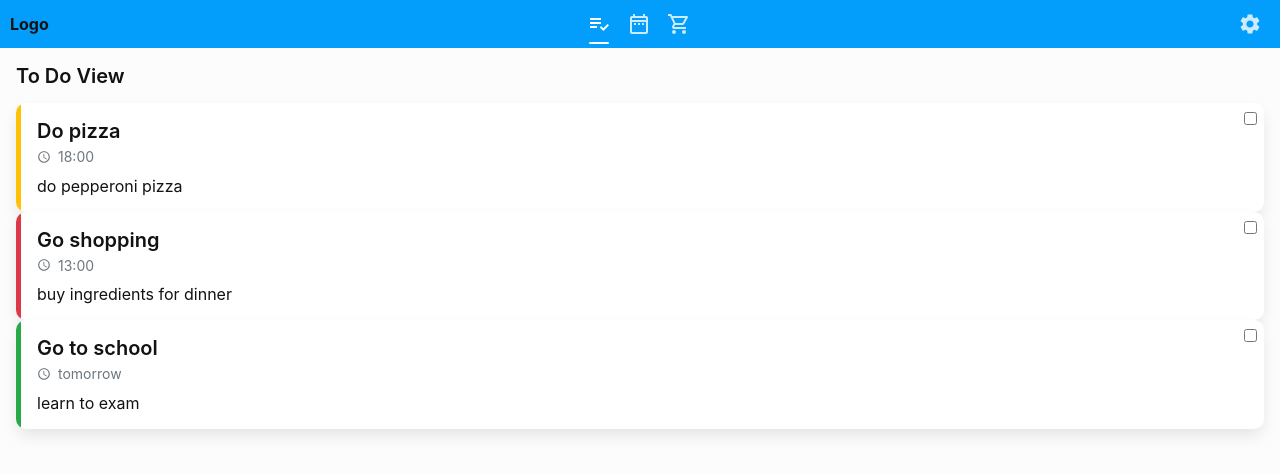
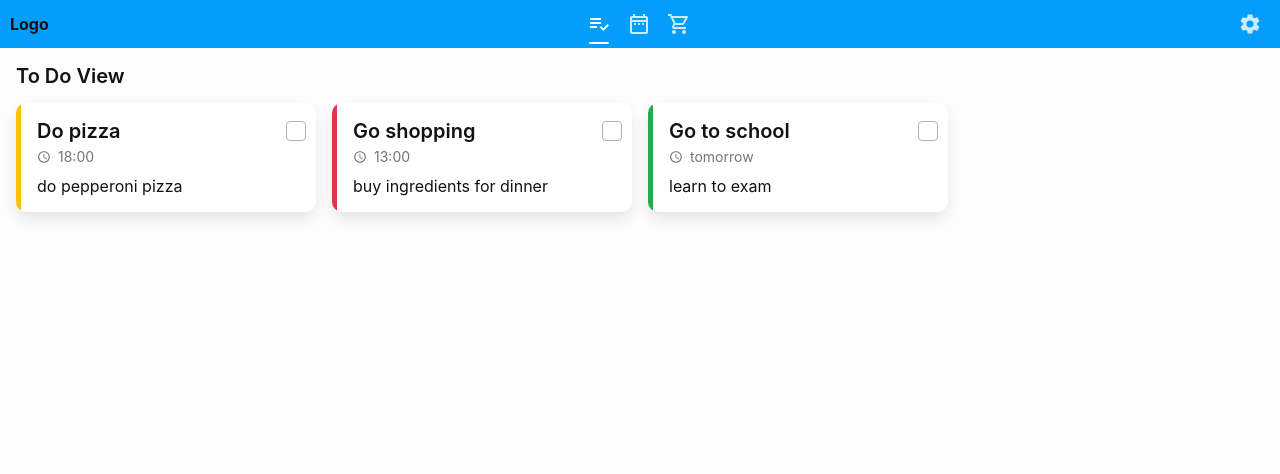
Before and after one commit to cichowsky/planner, a React (Create React App) app: page /todo in a window 1280 px wide. Shown: the top 474 px of the page. Built offline with nearby package versions, Linux system fonts and the light colour scheme.

Commit message:
add style to checkbox, create GridTemplate

```diff
--- /dev/null
+++ b/src/components/atoms/Input/Checkbox/Checkbox.js
@@ -0,0 +1,41 @@
+import styled from 'styled-components';
+
+const Checkbox = styled.input.attrs({ type: 'checkbox' })`
+  appearance: none;
+  position: relative;
+  font-size: 2rem;
+  width: 1em;
+  height: 1em;
+  border: 1px solid ${({ theme }) => theme.input.borderColor};
+  border-radius: 0.2em;
+  background: ${({ theme }) => theme.color.white};
+  cursor: pointer;
+  transition: background 175ms cubic-bezier(0.1, 0.1, 0.25, 1);
+  margin: 0;
+
+  &::before {
+    content: '';
+    position: absolute;
+    top: 0.05em;
+    left: 0.3em;
+    width: 0.3em;
+    height: 0.6em;
+    border-style: solid;
+    border-color: ${({ theme }) => theme.color.white};
+    border-width: 0 0.1em 0.1em 0;
+    transform: rotate(45deg);
+    opacity: 0;
+  }
+
+  &:checked {
+    color: ${({ theme }) => theme.color.white};
+    border-color: ${({ theme }) => theme.input.checkedColor};
+    background: ${({ theme }) => theme.input.checkedColor};
+
+    &::before {
+      opacity: 1;
+    }
+  }
+`;
+
+export default Checkbox;
--- a/src/components/organisms/Task/Task.js
+++ b/src/components/organisms/Task/Task.js
@@ -1,9 +1,12 @@
+import { useState } from 'react';
 import PropTypes from 'prop-types';
 import Paragraph from 'components/atoms/Paragraph/Paragraph';
 import Icon from 'components/atoms/Icon/Icon';
+import Checkbox from 'components/atoms/Input/Checkbox/Checkbox';
 import { SWrapper, SHeading, SDeadlineWrapper, SDeadline, SActions } from './Task.styles';
 
-const Task = ({ title, description, deadline, priority = 1 }) => {
+const Task = ({ title, description, deadline, priority = 1, done = false }) => {
+  const [isDone, setIsDone] = useState(done);
   return (
     <SWrapper priority={priority}>
       <SHeading as="h4">{title}</SHeading>
@@ -14,7 +17,7 @@ const Task = ({ title, description, deadline, priority = 1 }) => {
       <Paragraph mb0>{description}</Paragraph>
 
       <SActions>
-        <input type="checkbox" /> {/* todo */}
+        <Checkbox checked={isDone} onChange={() => setIsDone(!isDone)} />
       </SActions>
     </SWrapper>
   );
@@ -25,6 +28,7 @@ Task.propTypes = {
   description: PropTypes.string,
   deadline: PropTypes.string.isRequired,
   priority: PropTypes.number.isRequired,
+  done: PropTypes.bool,
 };
 
 export default Task;
--- a/src/components/organisms/Task/Task.styles.js
+++ b/src/components/organisms/Task/Task.styles.js
@@ -4,7 +4,6 @@ import Paragraph from 'components/atoms/Paragraph/Paragraph';
 
 export const SWrapper = styled.div`
   position: relative;
-  min-width: 250px;
   padding: 1.6rem 1.6rem 1.6rem 2.1rem;
   background-color: white;
   border-radius: 1rem;
@@ -35,12 +34,13 @@ export const SWrapper = styled.div`
 
 export const SHeading = styled(Heading)`
   margin-bottom: 0.25em;
+  margin-right: 2rem;
 `;
 
 export const SActions = styled.div`
   position: absolute;
-  top: 6px;
-  right: 4px;
+  top: 1.8rem;
+  right: 1rem;
 `;
 
 export const SDeadline = styled.span`
--- /dev/null
+++ b/src/components/templates/GridTemplate.js
@@ -0,0 +1,18 @@
+import PropTypes from 'prop-types';
+import styled from 'styled-components';
+
+const SGridWrapper = styled.div`
+  display: grid;
+  grid-template-columns: repeat(auto-fill, minmax(250px, 1fr));
+  gap: 16px;
+`;
+
+const GridTemplate = ({ children }) => {
+  return <SGridWrapper>{children}</SGridWrapper>;
+};
+
+GridTemplate.propTypes = {
+  children: PropTypes.oneOfType([PropTypes.arrayOf(PropTypes.node), PropTypes.node]),
+};
+
+export default GridTemplate;
--- a/src/styles/theme.js
+++ b/src/styles/theme.js
@@ -1,4 +1,4 @@
-import { fontSize, fontWeight, variant } from './variables';
+import { fontSize, fontWeight, color, variant } from './variables';
 
 const theme = {
   textColor: 'hsl(0, 0%, 7%)',
@@ -15,12 +15,18 @@ const theme = {
     backgroundColor: 'transparent',
   },
 
+  input: {
+    borderColor: 'hsl(0, 0%, 70%)',
+    checkedColor: variant.success,
+  },
+
   navbar: {
     thickness: '4.8rem',
     backgroundColor: 'hsl(203, 98%, 50%)',
     iconColor: 'hsl(0, 0%, 100%)',
   },
 
+  color,
   fontSize,
   fontWeight,
   variant,
--- a/src/styles/variables.js
+++ b/src/styles/variables.js
@@ -13,7 +13,11 @@ export const fontWeight = {
   bold: 600,
 };
 
-// COLOR VARIANTS
+// COLORS
+export const color = {
+  white: 'hsl(0, 0%, 100%)',
+};
+
 export const variant = {
   success: 'hsl(134, 61%, 41%)',
   danger: 'hsl(354, 70%, 54%)',
--- a/src/views/ToDoView.js
+++ b/src/views/ToDoView.js
@@ -1,6 +1,7 @@
 import UserTemplate from 'components/templates/UserTemplate';
 import Heading from 'components/atoms/Heading/Heading';
 import Task from 'components/organisms/Task/Task';
+import GridTemplate from 'components/templates/GridTemplate';
 
 const mockTasks = [
   {
@@ -30,9 +31,11 @@ const ToDoView = () => {
   return (
     <UserTemplate>
       <Heading>To Do View</Heading>
-      {mockTasks.map((task) => (
-        <Task {...task} key={task.id} />
-      ))}
+      <GridTemplate>
+        {mockTasks.map((task) => (
+          <Task {...task} key={task.id} />
+        ))}
+      </GridTemplate>
     </UserTemplate>
   );
 };
```
Also changed, not shown: 2 other files (tests, documents, lock files or other folders).
